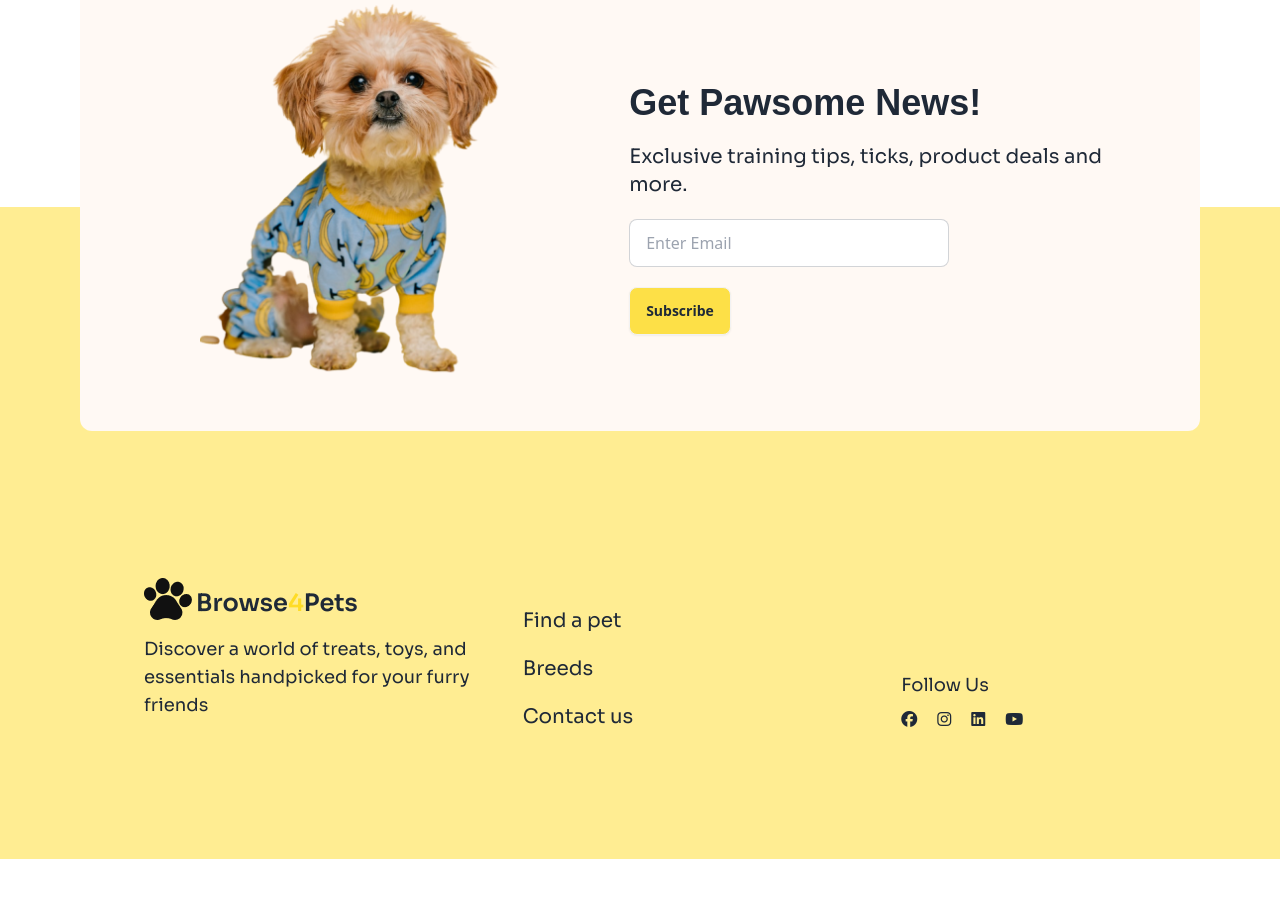
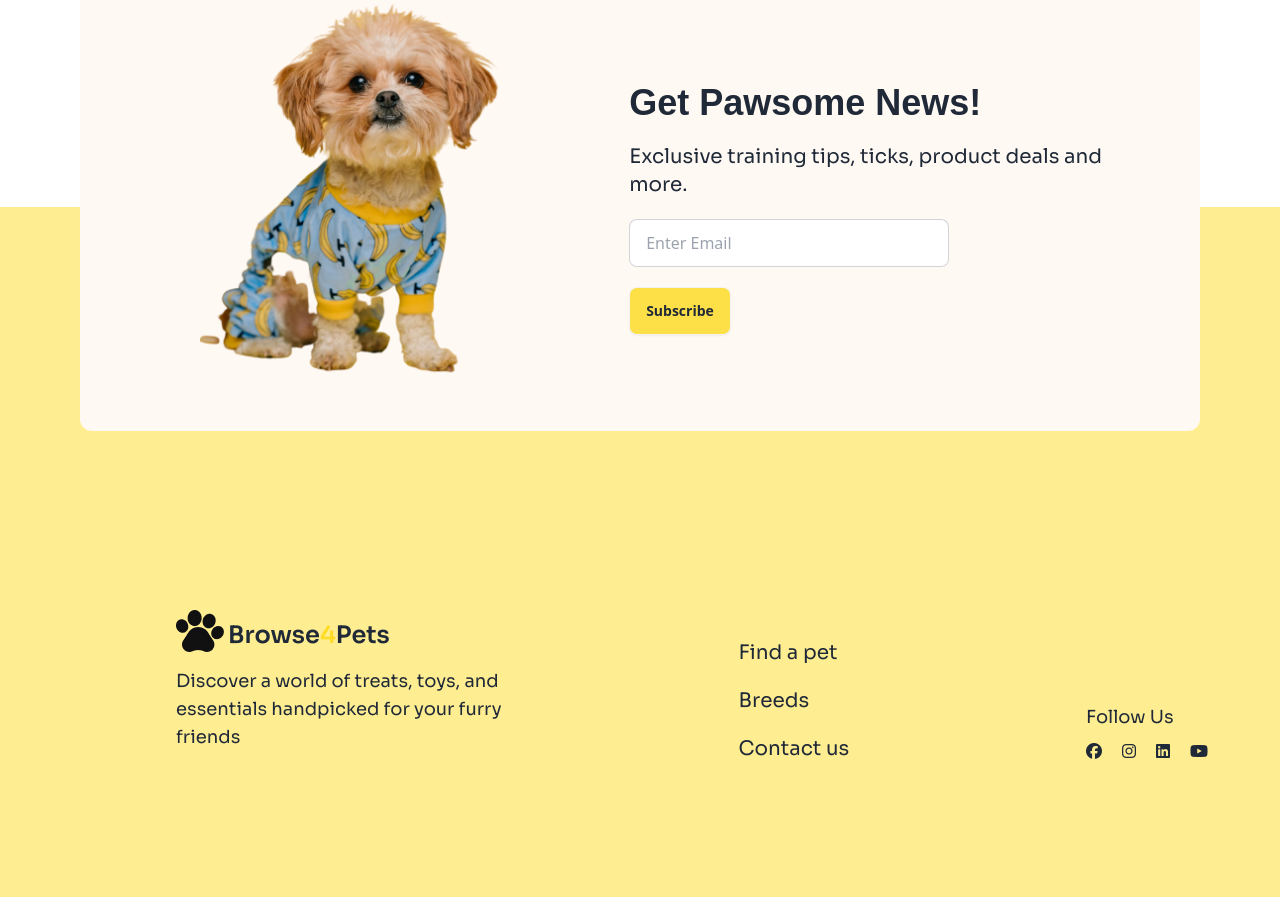
Before and after one commit to asif00760/assignment-03, a plain HTML site: page index.html in a window 1280 px wide. Shown: the part 3091-3988 px from the top of the page. Before the commit the page ends 3950 px from the top, so only its background shows below. Drawn offline with nearby package versions, Linux system fonts and the light colour scheme; a web font is replaced by a local one.

Commit message:
footer correction added

```diff
--- a/index.html
+++ b/index.html
@@ -352,7 +352,7 @@
                 </div>
             </div>
             <div class="bg-[#FFDC2680] pt-56 md:pb-32">
-                <div class="mt-10 md:mt-36 md:grid md:grid-cols-3 md:ml-36">
+                <div class="mt-10 p-8 md:mr-10 md:mt-36 md:flex md:grid-cols-3 md:justify-between md:ml-36">
                     <div>
                         <div class="flex">
                             <img src="c1-assets/logo-footer.png" alt="" srcset="">
```
